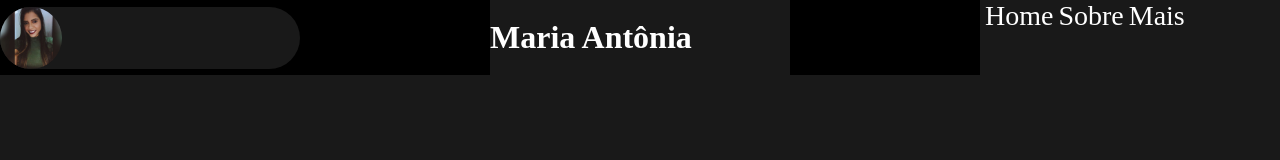
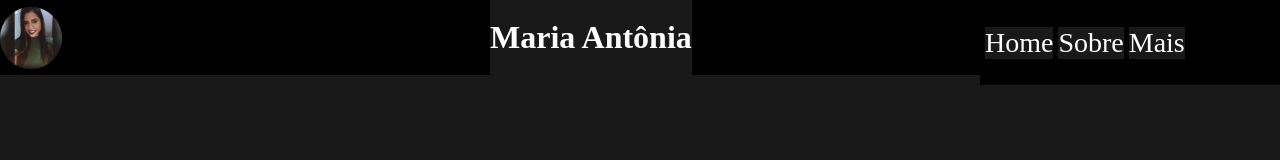
Before and after one commit to mariosantos2/vivendoluanova, a plain HTML site: page index.html in a window 1280 px wide. Drawn offline with Linux system fonts and the light colour scheme.

Commit message:
Update main.css

```diff
--- a/main.css
+++ b/main.css
@@ -24,11 +24,10 @@ h1{
 .logo{
   display:flex;
   align-items: center;
-  background: #red;
-  height: 62px;
+  background: #000;
+  height: 75px;
   width: 300px;
 
-  border-radius: 50px;
 
 }
 
@@ -46,9 +45,8 @@ img{
 }
 
 .title{
-  background:#red;
+  background:#000;
   display: flex;
-  align-content: center;
   align-items: center;
   height: 75px;
   width: 300px;
@@ -59,21 +57,21 @@ img{
 
 }
 .links{
-  background:#red;
+  background:#000;
   display: flex;
-  justify-content: space-around;
-  align-content: center;
-  align-items: center;
+
   width: 300px;
   height:75px;
 
 
 }
 .list{
+  display:flex;
   height:75px;
   width:300px;
-  background:#red;
-  display:flex;
+  align-content: center;
+  align-items: center;
+  background:#000;
   padding: 5px;
   gap: 5px;
 
```
